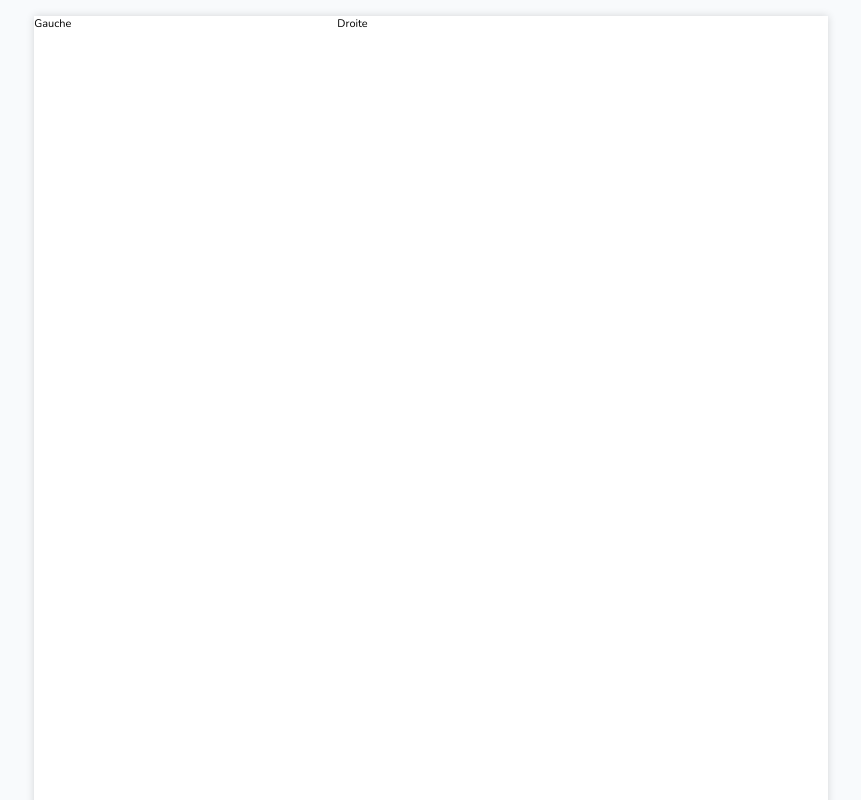
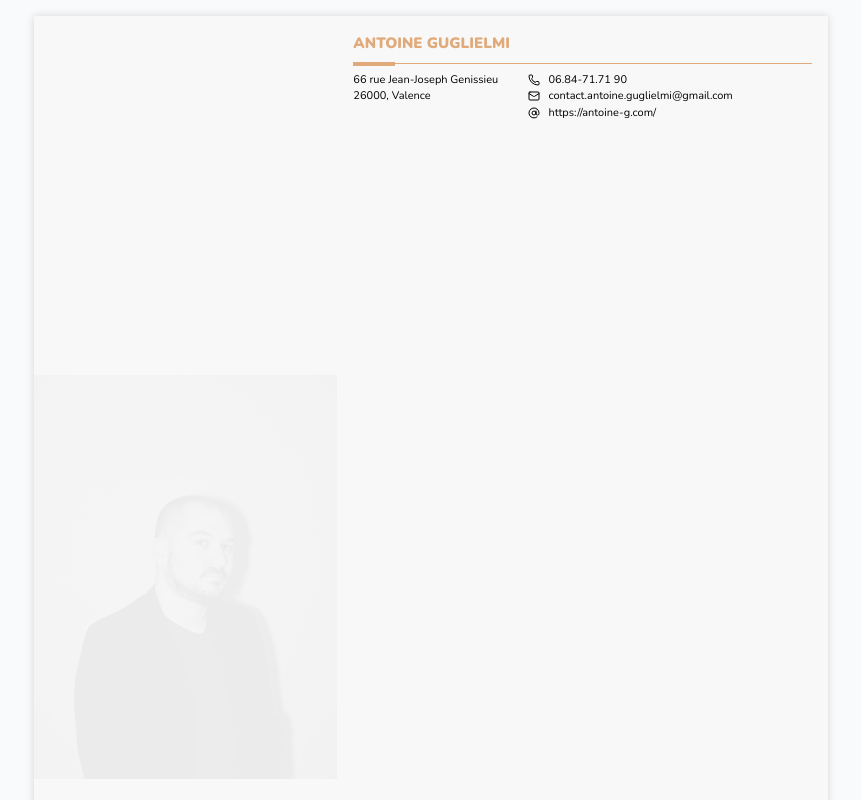
Before and after one commit to AntoineGuglielmi/ceve-next, a Next.js app: page / in a window 1280 px wide. Shown: the top 800 px of the page, without its empty margins (209-1070 px from the left). Built offline with nearby package versions, Linux system fonts and the light colour scheme.

Commit message:
002 - Initialize avatar and infos sections

```diff
--- a/app/page.tsx
+++ b/app/page.tsx
@@ -1,12 +1,12 @@
-import Column from '@/components/page/column'
+import Avatar from '@/components/avatar/avatar'
+import Infos from '@/components/infos/infos'
 import Page from '@/components/page/page'
 
 export default function Home() {
   return (
     <Page>
-      <Column>Gauche</Column>
-
-      <Column>Droite</Column>
+      <Avatar />
+      <Infos />
     </Page>
   )
 }
--- /dev/null
+++ b/components/avatar/avatar.tsx
@@ -0,0 +1,24 @@
+import Image from 'next/image'
+import Section from '../section/section'
+
+type AvatarProps = {
+  className?: string
+  children?: React.ReactNode
+}
+
+export default function Avatar({ className, children }: AvatarProps) {
+  return (
+    <Section
+      hasPadding={false}
+      className={`Avatar flex items-center justify-center relative ${className ?? ''}`}
+    >
+      <Image
+        src="/images/antoine.jpg"
+        alt="Antoine"
+        height={500}
+        width={500}
+        className="absolute opacity-5"
+      />
+    </Section>
+  )
+}
--- /dev/null
+++ b/components/infos/info-item.tsx
@@ -0,0 +1,26 @@
+import * as LucideIcons from 'lucide-react'
+import { DynamicIcon } from '../dynamic-icon/dunamic-icon'
+
+type ContactItemProps = {
+  className?: string
+  children?: React.ReactNode
+  icon?: keyof typeof LucideIcons
+}
+
+export default function InfoItem({
+  className,
+  children,
+  icon,
+}: ContactItemProps) {
+  return (
+    <p className={`ContactItem flex gap-2 items-center ${className ?? ''}`}>
+      {icon && (
+        <DynamicIcon
+          name={icon}
+          size={12}
+        />
+      )}
+      {children}
+    </p>
+  )
+}
--- /dev/null
+++ b/components/infos/infos.tsx
@@ -0,0 +1,46 @@
+import { data } from '@/data/antoine'
+import Section from '../section/section'
+import SectionTitle from '../section/section-title'
+import InfoItem from './info-item'
+
+type InfosProps = {
+  className?: string
+  children?: React.ReactNode
+}
+
+export default function Infos({}: InfosProps) {
+  const {
+    firstname,
+    lastname,
+    address1,
+    address2,
+    city,
+    postalCode,
+    tel,
+    email,
+    webSite,
+  } = data.infos
+
+  return (
+    <Section className="Infos">
+      <SectionTitle highlighted>
+        {firstname} {lastname}
+      </SectionTitle>
+      <div className="grid grid-cols-[38.2%_61.8%]">
+        <div className="col">
+          <InfoItem>{address1}</InfoItem>
+          {address2 && <InfoItem>{address2}</InfoItem>}
+          <InfoItem>
+            {postalCode}, {city}
+          </InfoItem>
+        </div>
+
+        <div className="col">
+          <InfoItem icon="Phone">{tel}</InfoItem>
+          <InfoItem icon="Mail">{email}</InfoItem>
+          <InfoItem icon="AtSign">{webSite}</InfoItem>
+        </div>
+      </div>
+    </Section>
+  )
+}
--- a/components/page/page.tsx
+++ b/components/page/page.tsx
@@ -5,7 +5,7 @@ type PageProps = {
 
 export default function Page({ children }: PageProps) {
   return (
-    <div className="Page h-[29.7cm] w-[21cm] shadow-[0_0_0.5rem_0_rgba(0,0,0,0.15)] m-4 bg-white grid grid-cols-[38.2%_61.8%]">
+    <div className="Page h-[29.7cm] w-[21cm] shadow-[0_0_0.5rem_0_rgba(0,0,0,0.15)] m-4 bg-cv-blanc grid grid-cols-[38.2%_61.8%] auto-rows-auto">
       {children}
     </div>
   )
--- /dev/null
+++ b/components/section/section-title.tsx
@@ -0,0 +1,24 @@
+type SectionTitleProps = {
+  className?: string
+  children?: React.ReactNode
+  highlighted?: boolean
+}
+
+export default function SectionTitle({
+  className,
+  children,
+  highlighted = false,
+}: SectionTitleProps) {
+  return (
+    <h2
+      className={`
+        SectionTitle text-[15px] uppercase font-black relative
+        after:block after:h-px after:w-full after:my-2 after:bg-cv-orange
+        before:block before:h-1 before:bg-cv-orange before:w-10.5 before:absolute before:top-full before:-translate-y-1/2
+        ${highlighted && 'text-cv-orange'} ${className ?? ''}
+    `}
+    >
+      {children}
+    </h2>
+  )
+}
--- /dev/null
+++ b/components/section/section.tsx
@@ -0,0 +1,17 @@
+type SectionProps = {
+  className?: string
+  children?: React.ReactNode
+  hasPadding?: boolean
+}
+
+export default function Section({
+  className,
+  children,
+  hasPadding = true,
+}: SectionProps) {
+  return (
+    <section className={`${className ?? 'Section'} ${hasPadding && 'p-4'}`}>
+      {children}
+    </section>
+  )
+}
```
Also changed, not shown: public/images/antoine.jpg (added).
